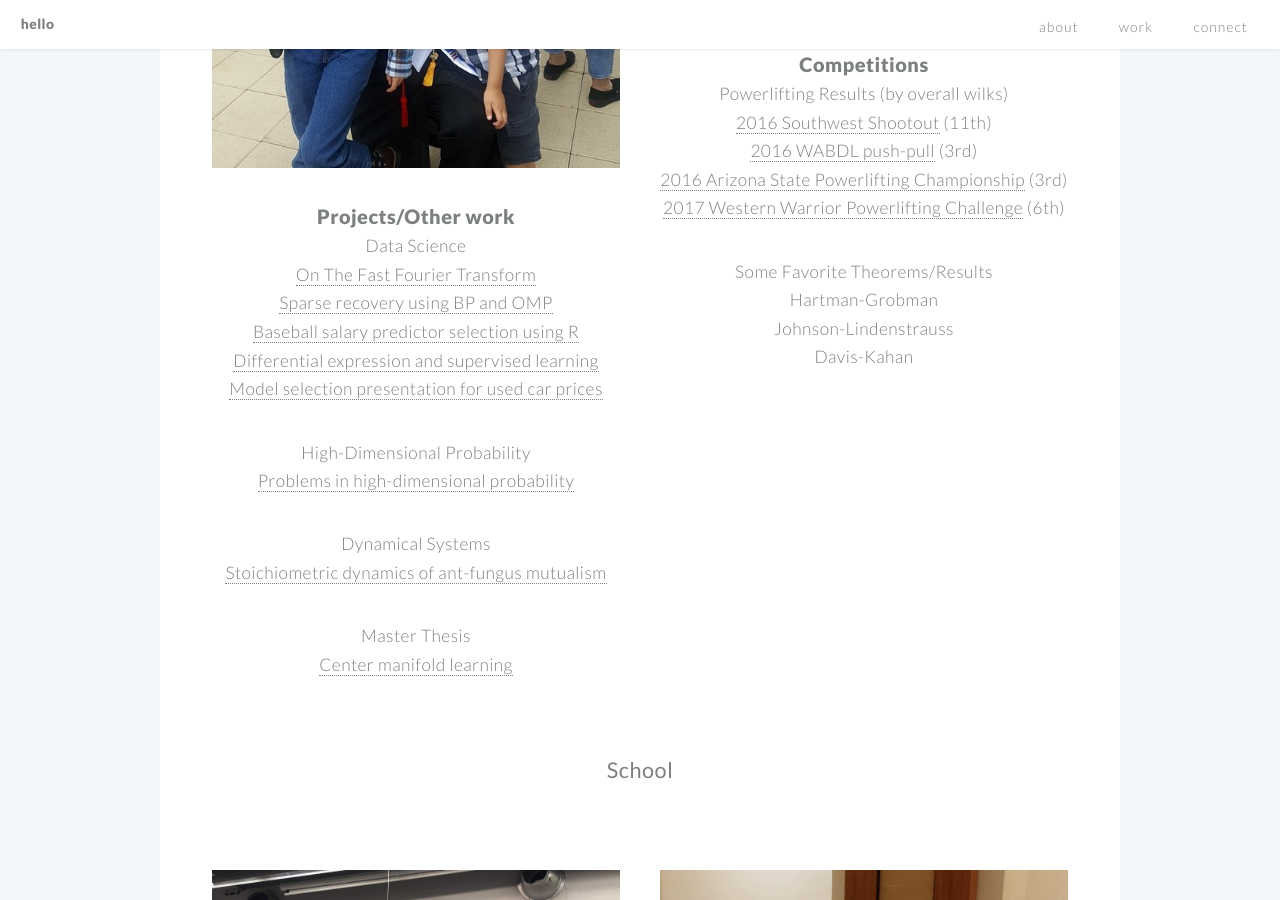
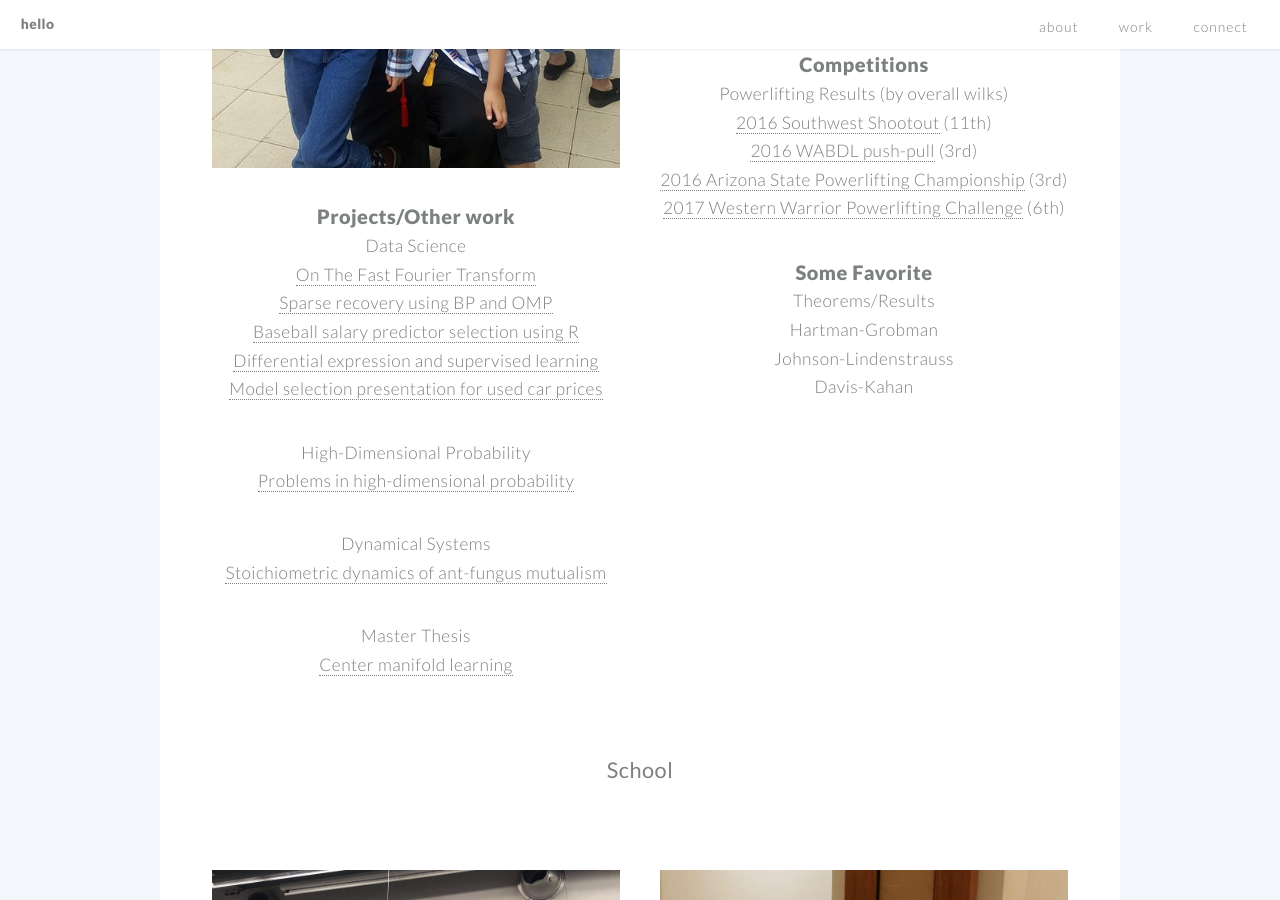
Before and after one commit to jben33/jben33.github.io, a Jekyll site: the page built from index.md, in a window 1280 px wide and 900 px high, scrolled down 2330 px. Built offline with Jekyll 4.4.1, drawn with Linux system fonts in a browser that asks for light colours.

```diff
--- a/_includes/example2.html
+++ b/_includes/example2.html
@@ -7,7 +7,9 @@
   <li><a href="https://www.openpowerlifting.org/m/uspa/0780#justinbennett">2017 Western Warrior Powerlifting Challenge</a> (6th)</li>
 </ul>
 
-<ul> Some Favorite Theorems/Results
+<h1>Some Favorite</h1>
+
+<ul> Theorems/Results
   <li>Hartman-Grobman</li>
   <li>Johnson-Lindenstrauss</li>
   <li>Davis-Kahan</li>
```
